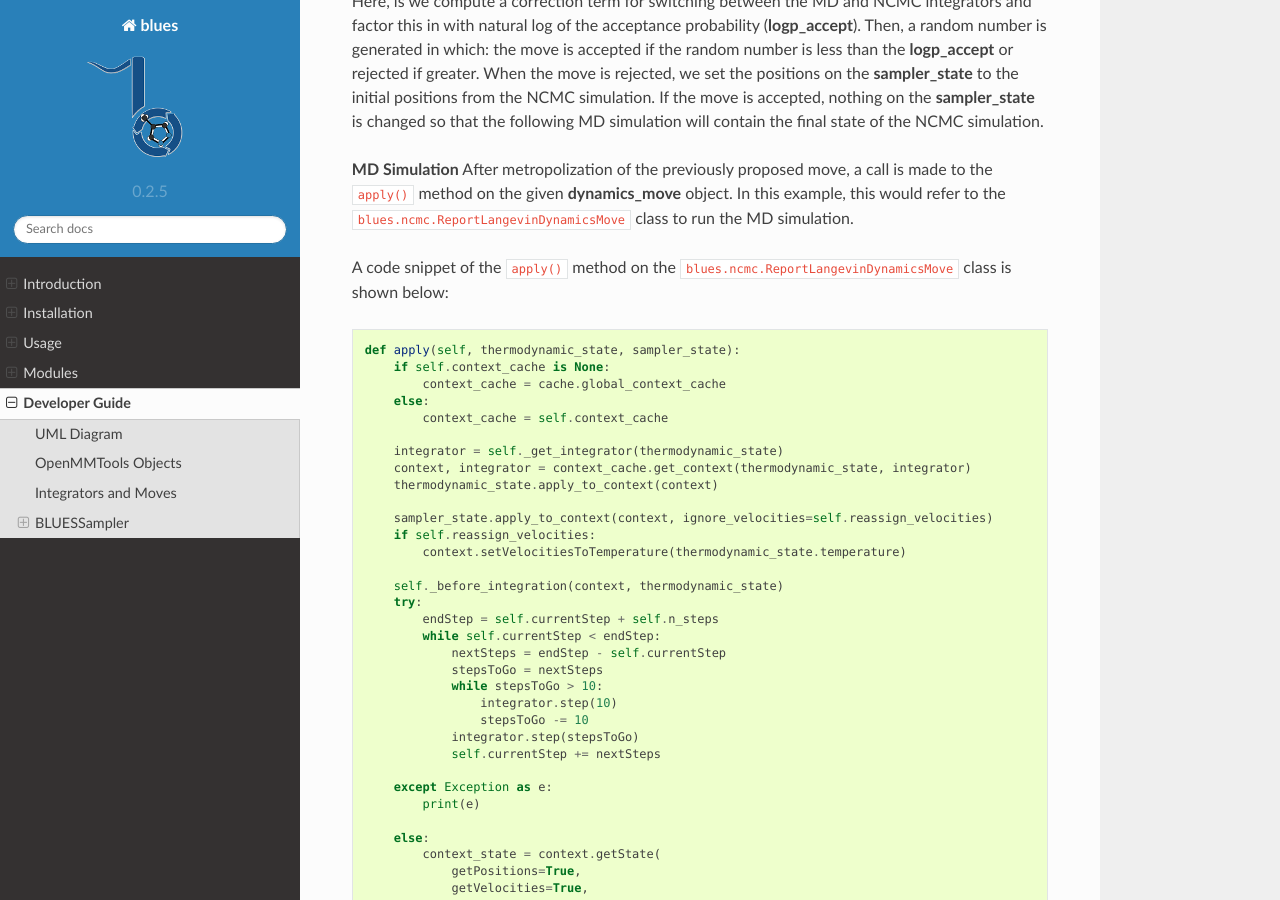
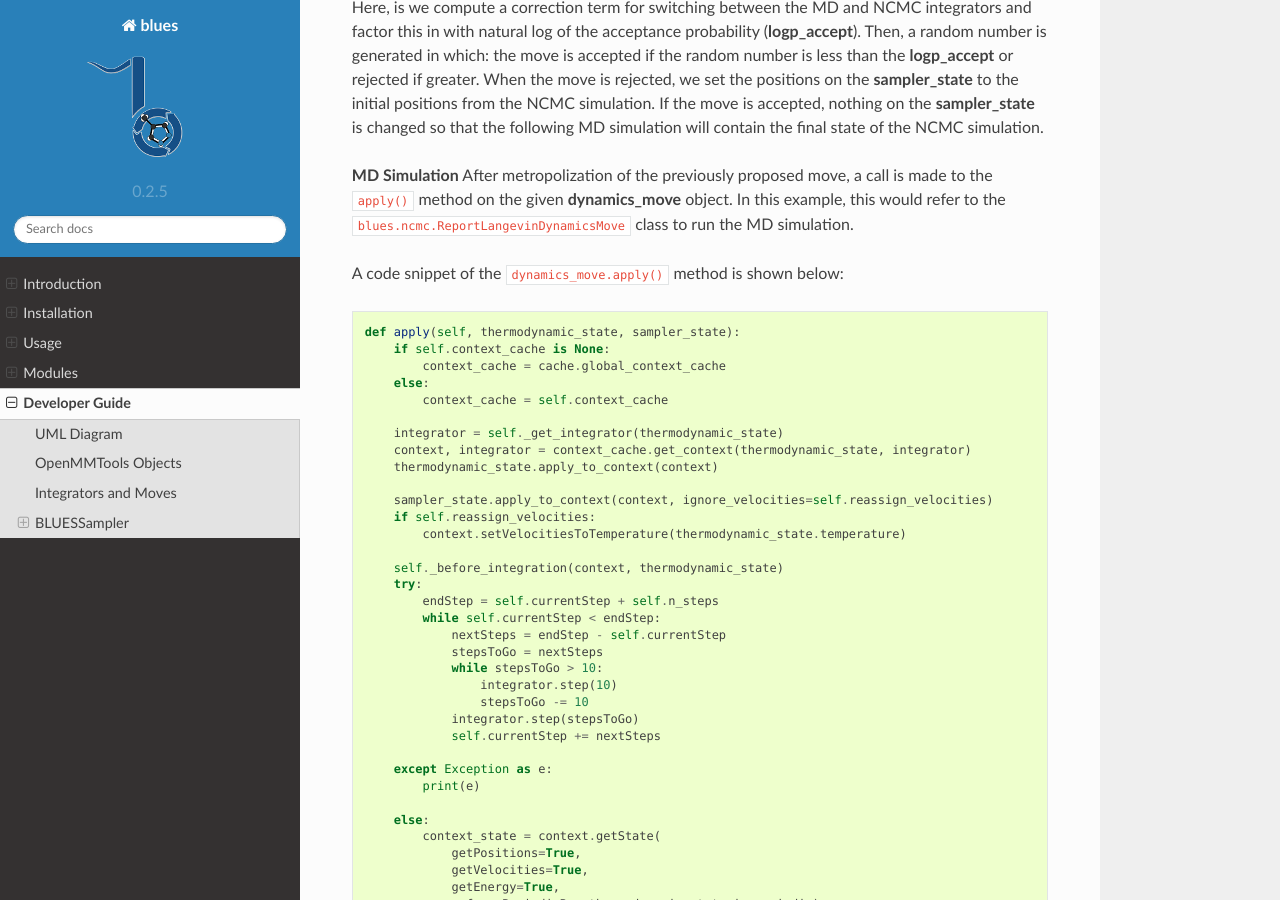
Before and after one commit to MobleyLab/blues, a Sphinx documentation site: the page built from docs/devdoc.rst, in a window 1280 px wide and 900 px high, scrolled down 6881 px. Built offline with Sphinx 7.4.7 and the Read the Docs theme 2.0.0, drawn with Linux system fonts in a browser that asks for light colours; some of the changed text lies outside the part shown.

Commit message:
More fixes to devdocs

```diff
--- a/docs/devdoc.rst
+++ b/docs/devdoc.rst
@@ -86,12 +86,12 @@
 When the ``run()`` method in the ``blues.ncmc.BLUESSampler`` is called the following takes place:
 
 - Initialization:
-   - `_printSimulationTiming()` : Calculation of total number of steps
-   - `equil()` : Equilibration
+   - ``_printSimulationTiming()`` : Calculation of total number of steps
+   - ``equil()`` : Equilibration
 - BLUES iterations:
-   - `ncmc_move.apply()` : NCMC simulation
-   - `_acceptRejectMove()` : Metropolization
-   - `dynamics_move.apply()` : MD Simulation
+   - ``ncmc_move.apply()`` : NCMC simulation
+   - ``_acceptRejectMove()`` : Metropolization
+   - ``dynamics_move.apply()`` : MD Simulation
 
 A code snippet of the ``run()`` method is shown below:
 
@@ -131,7 +131,7 @@
 **NCMC Simulation**
 After at least 1 iteration of equilibration, the ``blues.ncmc.BLUESSampler`` class will then proceed forward with running iterations of the NCMC+MD hybrid simulation. It will first run the NCMC simulation by calling the ``apply()`` method on the **ncmc_move** class or, for sake of this example, the ``blues.ncmc.RandomLigandRotationMove`` class. The ``apply()`` method for the **ncmc_move** will take in the **alch_thermodynamic_state** parameter or specifically the ``openmmtools.states.CompoundThermodynamicState`` object.
 
-A code snippet of the ``apply()`` method is shown below:
+A code snippet of the ``ncmc_move.apply()`` method is shown below:
 
 .. code-block:: python
 
@@ -184,7 +184,7 @@
 **Metropolization**
 After advancing the NCMC simulation, a call is made to the ``_acceptRejectMove()`` method embedded in the ``blues.ncmc.BLUESSampler`` class for metropolization of the proposed move.
 
-A code snippet of the `_acceptRejectMove()` is shown below:
+A code snippet of the ``_acceptRejectMove()`` is shown below:
 
 .. code-block:: python
 
@@ -211,7 +211,7 @@
 **MD Simulation**
 After metropolization of the previously proposed move, a call is made to the ``apply()`` method on the given **dynamics_move** object. In this example, this would refer to the ``blues.ncmc.ReportLangevinDynamicsMove`` class to run the MD simulation.
 
-A code snippet of the ``apply()`` method on the ``blues.ncmc.ReportLangevinDynamicsMove`` class is shown below:
+A code snippet of the ``dynamics_move.apply()`` method is shown below:
 
 .. code-block:: python
 
```
